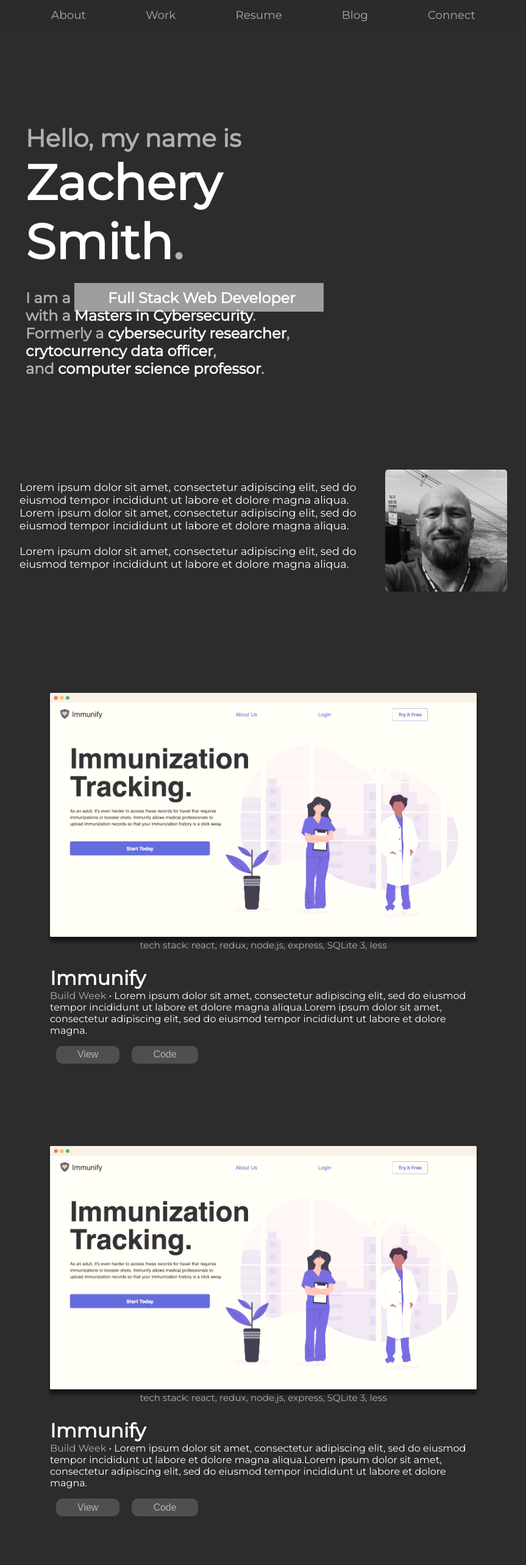
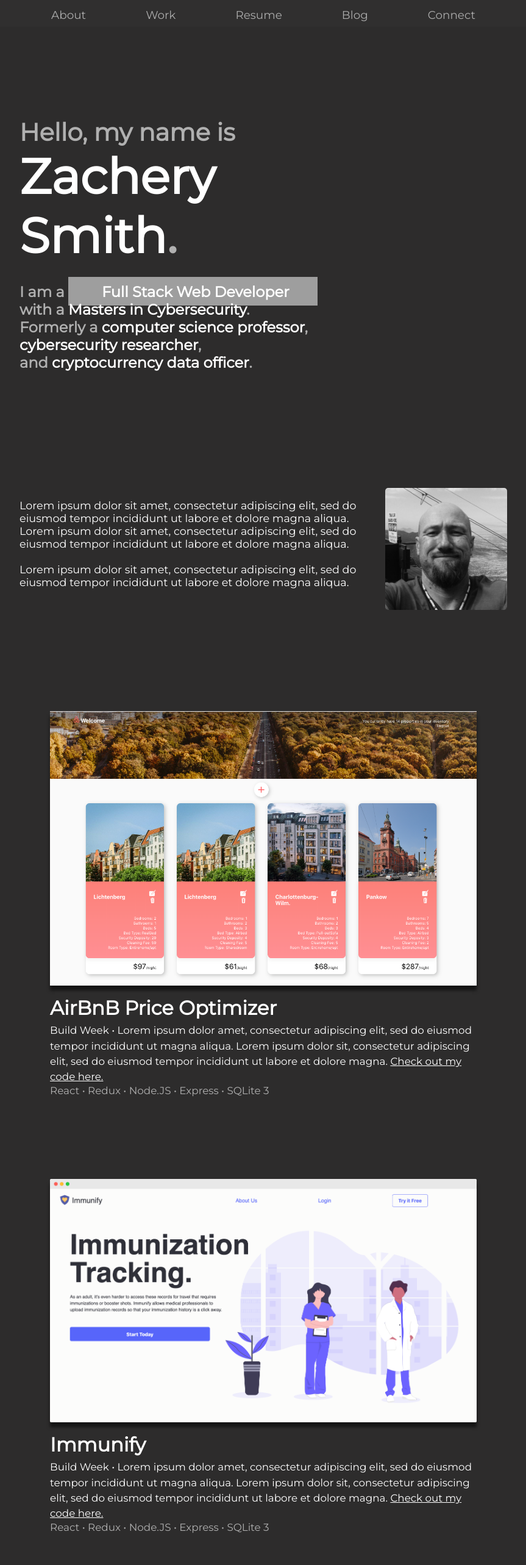
Before and after one commit to mrzacsmith/zac-portfolio, a React (Create React App) app: page / in a window 1280 px wide. Shown: the top 2566 px of the page at 61% size, without its empty margins (208-1071 px from the left). Built offline with nearby package versions, Linux system fonts and the light colour scheme; grey boxes are pictures that could not be loaded.

Commit message:
updated projects design style with scaling

```diff
--- a/src/App.css
+++ b/src/App.css
@@ -14,6 +14,7 @@ nav{
   padding:0 3%;
   display:flex;
   justify-content:center;
+  opacity:0.98;
 }
 nav a{
   text-decoration:none;
@@ -104,10 +105,9 @@ color:white;
   margin:0 auto;
   background-color:#2D2C2C;
   color:#B0B0B0;
-  margin-top:50px;
-  padding-left:20px;
-  /* border:1px solid red; */
-  height:90vh;
+  /* margin-top:50px; */
+  /* padding-left:20px; */
+  height:100vh;
   font-size:2.5rem;
   font-weight:600;
   display:flex;
@@ -116,7 +116,6 @@ color:white;
 }
 .emphasized-intro{
   color:white;
-  /* border:1px solid red; */
 }
 .name-title{
   width:75%;
@@ -240,29 +239,33 @@ color:white;
   max-width:700px;
   margin-bottom:15%;
   color:white;
+  transition:0.5s;
+}
+.project:hover{
+  transform:scale(1.1);
+  transition: 0.6s;
 }
 .project img{
   max-width:700px;
   width:100%;
   box-shadow: 0 8px 5px rgba(0,0 ,0, .55);
   margin-bottom:0;
-  filter:sepia(20%);
-}
-.project img:hover{
-  filter:sepia(0%);
 }
 
 .project h1{
-  margin-bottom:0;
-  margin-top:10px;
+  margin:13px 0;
+  margin-bottom:5px;
   font-size:2rem;
 }
 
 .project h3{
-  margin:0;
+  margin:0 auto;
 }
 .project-description{
   margin-top:0;
+  margin-bottom:0;
+  line-height:1.5;
+  font-size:1.05rem;
 }
 
 .tech-stack{
@@ -270,7 +273,7 @@ color:white;
   margin-bottom:15px;
   text-align:center;
   color:#B0B0B0;
-  font-size:0.95rem;
+  font-size:1rem;
 }
 
 .project-grad{
@@ -284,9 +287,13 @@ color:white;
   background-color:#4F4F4F;
 } */
 .project-subtitle{
-  font-size:1rem;
+  font-size:1.05rem;
   font-weight:400;
   color:#B0B0B0;
+}
+.tech-subheader{
+font-size:1.05rem;
+  margin:0 auto;
 }
 .project-button{
   background-color:#4F4F4F;
@@ -296,7 +303,7 @@ color:white;
   color:#B0B0B0;
   font-size:1rem;
   font-weight:400;
-  margin:0 10px;
+  /* margin:0 10px; */
 }
 .project-button:hover{
   color:white;
@@ -314,6 +321,15 @@ padding: 10px 60px;
 color:white;
 }
  */
+ #code-icon{
+   height:auto;
+   width:20px;
+   box-shadow:none;
+   color:white;
+ }
+ #code-google{
+   color:white;
+ }
 
 
 
@@ -428,7 +444,7 @@ color:white;
 
   /* TODO CONTACT  */
 .contact-container{
-  margin-top:15%;
+  margin-top:13%;
   width:100%;
   background-color:#21252A;
   height:170px;
--- a/src/components/LandingPage.js
+++ b/src/components/LandingPage.js
@@ -24,9 +24,9 @@ function LandingPage(props){
                     <div className="credentials-title">
                     < br/>I am a <span className="emphasized-intro one highlight">Full Stack Web Developer</span>
                     < br/>with a <span className="emphasized-intro">Masters in Cybersecurity</span>.
-                    < br/><span className="smaller-title">Formerly a </span><span className="emphasized-intro three">cybersecurity researcher</span>,
-                    < br/><span className="emphasized-intro three">crytocurrency data officer</span>,
-                    < br/>and <span className="emphasized-intro three">computer science professor</span>.
+                    < br/><span className="smaller-title">Formerly a </span><span className="emphasized-intro three">computer science professor</span>,
+                    < br/><span className="emphasized-intro three">cybersecurity researcher</span>,
+                    < br/>and <span className="emphasized-intro three">cryptocurrency data officer</span>.
                     </div>
                </div>
           </div>
--- a/src/components/Projects.js
+++ b/src/components/Projects.js
@@ -1,5 +1,7 @@
 import React from 'react'
 import immunify from '../images/immunify.png'
+import airbnb from '../images/airbnbApp.png'
+import code from '../images/code.png'
 
 function Projects(){
 
@@ -8,39 +10,51 @@ function Projects(){
                <h1><span className="project-header-highlight">Projects</span></h1>
           </div> */}
 
-          <div className="project">
+              <div className="project">
                <div>
-                    <img src={immunify} className="project" />
-                    <p className="tech-stack">tech stack: react, redux, node.js, express, SQLite 3, less  </p>
+                    <img src={airbnb} alt="project" />
                </div>
 
                <div className="project-grad">
                     <p className="project-gradient"></p>
                     <div>
-                         <h1>Immunify </h1>
-                         <p className="project-description"><span className="project-subtitle">Build Week</span> • Lorem ipsum dolor sit amet, consectetur adipiscing elit, sed do eiusmod tempor incididunt ut labore et dolore magna aliqua.Lorem ipsum dolor sit amet, consectetur adipiscing elit, sed do eiusmod tempor incididunt ut labore et dolore magna.</p>
+                         <h1>AirBnB Price Optimizer</h1>
+                         <p className="project-description"> Build Week • Lorem ipsum dolor amet, consectetur adipiscing elit, sed do eiusmod tempor incididunt ut magna aliqua. Lorem ipsum dolor sit, consectetur adipiscing elit, sed do eiusmod tempor incididunt ut labore et dolore magna. <a id="code-google" href="google.com">Check out my code here.</a></p>
+                         <p className="tech-subheader"><span className="project-subtitle">React • Redux • Node.JS • Express • SQLite 3</span></p>
                     </div>
                </div>
-               <button className="project-button">View</button>
-               <button className="project-button">Code</button>
           </div>
 
 
          <div className="project">
                <div>
-                    <img src={immunify} className="project" />
-                    <p className="tech-stack">tech stack: react, redux, node.js, express, SQLite 3, less  </p>
+                    <img src={immunify} alt="project" />
                </div>
 
                <div className="project-grad">
                     <p className="project-gradient"></p>
                     <div>
-                         <h1>Immunify </h1>
-                         <p className="project-description"><span className="project-subtitle">Build Week</span> • Lorem ipsum dolor sit amet, consectetur adipiscing elit, sed do eiusmod tempor incididunt ut labore et dolore magna aliqua.Lorem ipsum dolor sit amet, consectetur adipiscing elit, sed do eiusmod tempor incididunt ut labore et dolore magna.</p>
+                         <h1>Immunify</h1>
+                         <p className="project-description"> Build Week • Lorem ipsum dolor amet, consectetur adipiscing elit, sed do eiusmod tempor incididunt ut magna aliqua. Lorem ipsum dolor sit, consectetur adipiscing elit, sed do eiusmod tempor incididunt ut labore et dolore magna. <a id="code-google" href="google.com">Check out my code here.</a></p>
+                         <p className="tech-subheader"><span className="project-subtitle">React • Redux • Node.JS • Express • SQLite 3</span></p>
                     </div>
                </div>
-               <button className="project-button">View</button>
-               <button className="project-button">Code</button>
+          </div>
+
+
+             <div className="project">
+               <div>
+                    <img src={airbnb} alt="project" />
+               </div>
+
+               <div className="project-grad">
+                    <p className="project-gradient"></p>
+                    <div>
+                         <h1>AirBnB Price Optimizer</h1>
+                         <p className="project-description"> Build Week • Lorem ipsum dolor amet, consectetur adipiscing elit, sed do eiusmod tempor incididunt ut magna aliqua. Lorem ipsum dolor sit, consectetur adipiscing elit, sed do eiusmod tempor incididunt ut labore et dolore magna. <a id="code-google" href="google.com">Check out my code here.</a></p>
+                         <p className="tech-subheader"><span className="project-subtitle">React • Redux • Node.JS • Express • SQLite 3</span></p>
+                    </div>
+               </div>
           </div>
 
 
@@ -48,21 +62,19 @@ function Projects(){
 
 
 
-          <div className="project">
+             <div className="project">
                <div>
-                    <img src={immunify} className="project" />
-                    <p className="tech-stack">tech stack: react, redux, node.js, express, SQLite 3, less  </p>
+                    <img src={immunify} alt="project" />
                </div>
 
                <div className="project-grad">
                     <p className="project-gradient"></p>
                     <div>
                          <h1>Immunify </h1>
-                         <p className="project-description"><span className="project-subtitle">Build Week</span> • Lorem ipsum dolor sit amet, consectetur adipiscing elit, sed do eiusmod tempor incididunt ut labore et dolore magna aliqua.Lorem ipsum dolor sit amet, consectetur adipiscing elit, sed do eiusmod tempor incididunt ut labore et dolore magna.</p>
+                         <p className="project-description"> Build Week • Lorem ipsum dolor amet, consectetur adipiscing elit, sed do eiusmod tempor incididunt ut magna aliqua. Lorem ipsum dolor sit, consectetur adipiscing elit, sed do eiusmod tempor incididunt ut labore et dolore magna. <a id="code-google" href="google.com">Check out my code here.</a></p>
+                         <p className="tech-subheader"><span className="project-subtitle">React • Redux • Node.JS • Express • SQLite 3</span></p>
                     </div>
                </div>
-               <button className="project-button">View</button>
-               <button className="project-button">Code</button>
           </div>
 
 
```
Also changed, not shown: src/images/airbnbApp.png (added), src/images/code.png (added).
